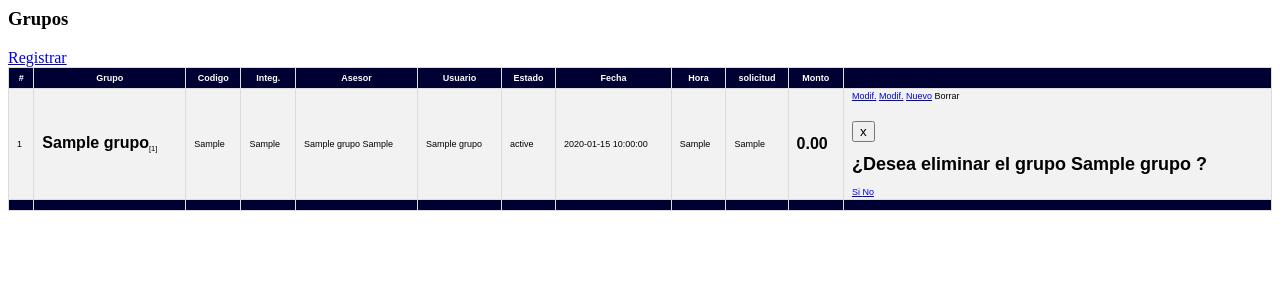
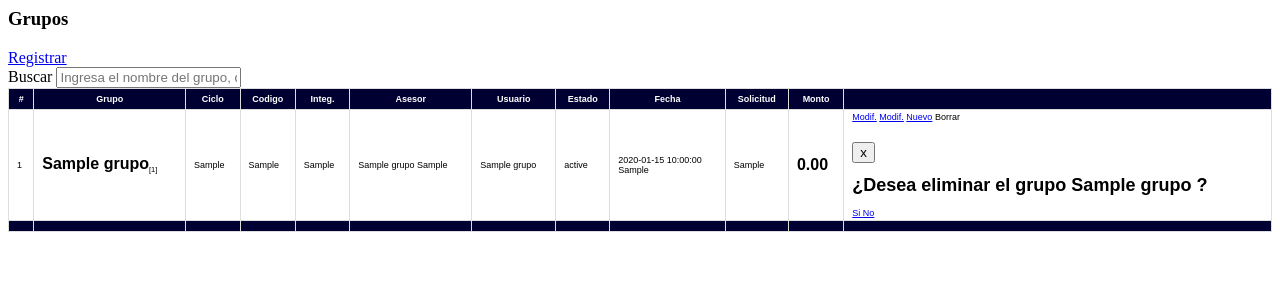
Before and after one commit to BitXad/presto_web, a CodeIgniter app: the page made by application/views/grupo/index.php in a window 1280 px wide. Shown: the top 300 px of the page. Run offline with CodeIgniter, Linux system fonts and the light colour scheme; the template is opened without the code that fills it: most values are stand-ins (such as "Sample title", 1, 10 or a date in 2020).

Commit message:
22.11.2019 grupos index

```diff
--- a/application/views/grupo/index.php
+++ b/application/views/grupo/index.php
@@ -23,26 +23,34 @@
         <div class="box">
             <div class="box-header">
                 <h3 class="box-title">Grupos</h3>
-            	<div class="box-tools">
+                <div class="box-tools">
                     <a href="<?php echo site_url('grupo/add'); ?>" class="btn btn-success btn-sm"><i class="fa fa-users"> </i> Registrar</a>
                 </div>
+            </div>
+
+            <div class="input-group">
+                      <span class="input-group-addon">
+                        Buscar
+                      </span>
+                <input id="filtrar" type="text" class="form-control" placeholder="Ingresa el nombre del grupo, del asesor"  >
             </div>
             <div class="box-body  table-responsive">
                 <table class="table table-striped" id="mitabla">
                     <tr>
                         <th>#</th>
                         <th>Grupo</th>
+                        <th>Ciclo</th>
                         <th>Codigo</th>
                         <th>Integ.</th>
                         <th>Asesor</th>
                         <th>Usuario</th>
                         <th>Estado</th>
                         <th>Fecha</th>
-                        <th>Hora</th>
-                        <th>solicitud</th>
+                        <th>Solicitud</th>
                         <th>Monto</th>
                         <th></th>
                     </tr>
+                    <tbody class="buscar">
                     <?php $i = 1;
                     foreach($grupo as $g){ ?>
                     <tr>
@@ -51,19 +59,24 @@
                             <font size="3"><b><?php echo $g['grupo_nombre']; ?></b></font><sub>[<?php echo $g['grupo_id']; ?>]</sub>
 
                         </td>
+                        <td><?php echo $g['grupo_ciclo']; ?></td>
                         <td><?php echo $g['grupo_codigo']; ?></td>
                         <td><?php echo $g['grupo_integrantes']; ?></td>
                         <td><?php echo $g['asesor_nombre']." ".$g['asesor_apellido']; ?></td>
                         <td><?php echo $g['usuario_nombre']; ?></td>
                         <td><?php echo $g['estado_descripcion']; ?></td>
-                        <td><?php echo $g['grupo_fecha']; ?></td>
-                        <td><?php echo $g['grupo_hora']; ?></td>
+                        <td><?php echo $g['grupo_fecha']; ?><br>
+                        <?php echo $g['grupo_hora']; ?></td>
                         <td><?php echo $g['grupo_iniciosolicitud']; ?></td>
                         <td><font size="3"><b><?php echo number_format($g['grupo_monto'],2,".",","); ?></b></font size="3"></td>
                         <td>
+
+
                             <a href="<?php echo site_url('grupo/edit/'.$g['grupo_id']); ?>" class="btn btn-info btn-xs" title="Modifcar caracteristicas del grupo"><span class="fa fa-pencil"></span> Modif.</a>
                             <a href="<?php echo site_url('grupo/integrantes/'.$g['grupo_id']); ?>" class="btn btn-facebook btn-xs" title="Modificar integrantes/montos solicitados"><span class="fa fa-users"></span> Modif.</a>
+                            <?php if ($g['estado_id']!=14) {  ?>
                             <a href="<?php echo site_url('grupo/add_new/'.$g['grupo_id']); ?>" class="btn btn-soundcloud btn-xs" title="Registrar Nuevo Grupo con esta Información"><span class="fa fa-plus-circle"></span> Nuevo</a>
+                             <?php } ?>
                             <a class="btn btn-danger btn-xs" data-toggle="modal" data-target="#myModal<?php echo $i; ?>"  title="Eliminar"><span class="fa fa-trash"></span> Borrar</a>
                             <div class="modal fade" id="myModal<?php echo $i; ?>" tabindex="-1" role="dialog" aria-labelledby="myModalLabel<?php echo $i; ?>">
                                       <div class="modal-dialog" role="document">
@@ -74,19 +87,26 @@
 
                                           </div>
                                           <div class="modal-body">
+
+
+
                                            <h1><b> <em class="fa fa-trash"></em></b>
                                                ¿Desea eliminar el grupo <b> <?php echo $g['grupo_nombre']; ?></b> ?
                                            </h1>
 
                                           </div>
                                           <div class="modal-footer aligncenter">
-                                              <a href="<?php echo site_url('grupo/remove/'.$g['grupo_id']); ?>" class="btn btn-success"><em class="fa fa-trash"></em> Si </a>
-                                              <a href="#" class="btn btn-danger" data-dismiss="modal"><em class="fa fa-times"></em> No </a>
+
+
+                                                      <a href="<?php echo site_url('grupo/remove/'.$g['grupo_id']); ?>" class="btn btn-success"><em class="fa fa-trash"></em> Si </a>
+
+                                                      <a href="#" class="btn btn-danger" data-dismiss="modal"><em class="fa fa-times"></em> No </a>
                                           </div>
 
                                         </div>
                                       </div>
                                     </div>
+
                         </td>
                     </tr>
                     <?php } ?>
@@ -104,7 +124,7 @@
                             <th></th>
                             <th></th>
                     </tr>
-
+                   </tbody>
                 </table>
 
             </div>
```
Also changed, not shown: application/controllers/Grupo.php (+22 -5 lines).
